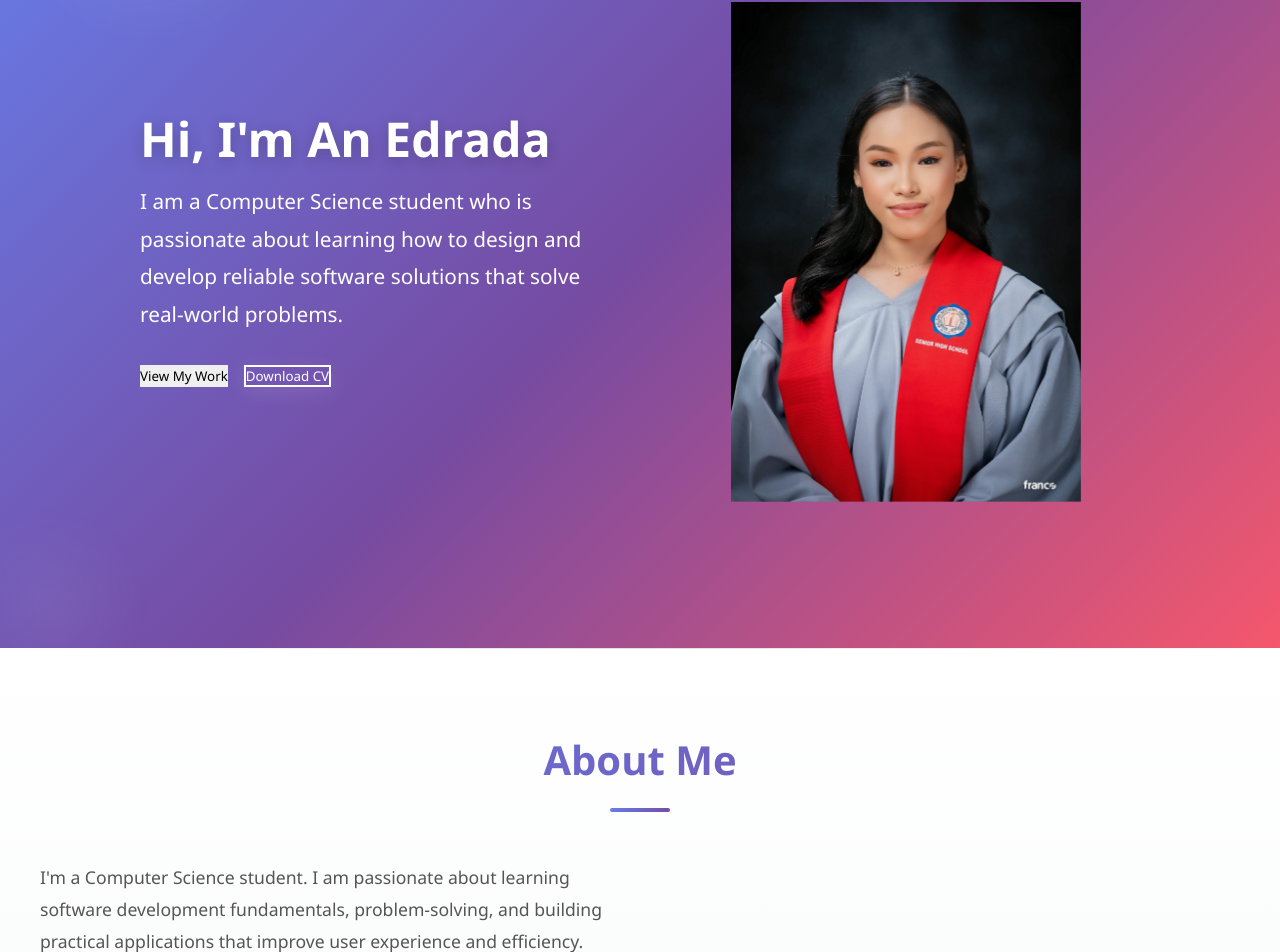
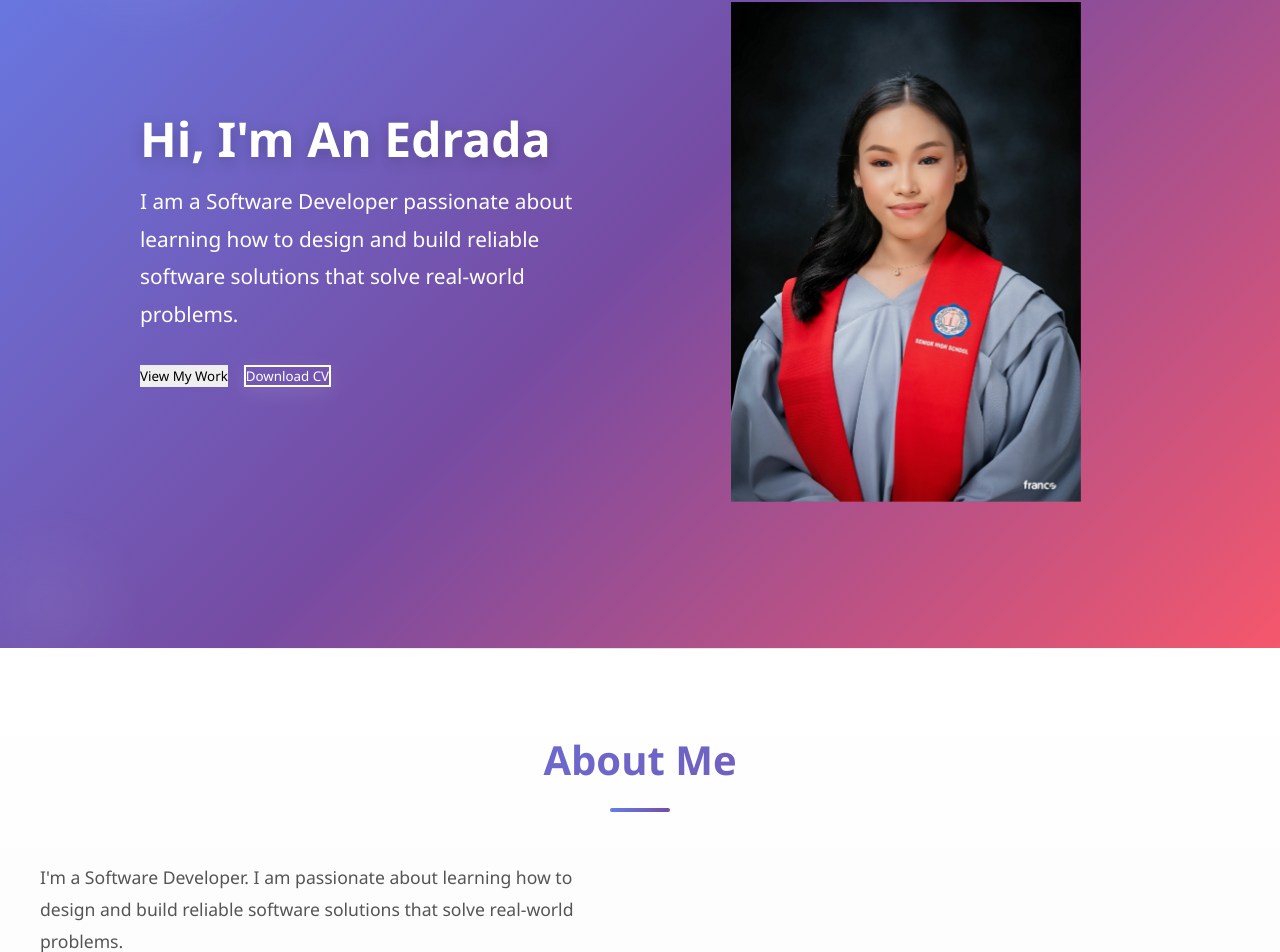
Before and after one commit to anedrada/EDRADA_FUTURE_PROOF, a React (Vite) app: page / in a window 1280 px wide. Shown: the part 222-1174 px from the top of the page. Built offline with nearby package versions, Linux system fonts and the light colour scheme.

Commit message:
Update portfolio to reflect Content Audit changes
- Changed role identity from Computer Science Student to Software Developer
- Updated hero statement and About section to match revised passion statement
- All components now reflect the updated Content Audit

```diff
--- a/src/components/About.jsx
+++ b/src/components/About.jsx
@@ -9,7 +9,7 @@ function About() {
         <div className="about-content">
           <div className="about-text">
             <p>
-              I'm a Computer Science student. I am passionate about learning software development fundamentals, problem-solving, and building practical applications that improve user experience and efficiency.
+              I'm a Software Developer. I am passionate about learning how to design and build reliable software solutions that solve real-world problems.
             </p>
             <p>
               I'm currently strengthening my skills in JavaScript, Data Structures & Algorithms, and version control with Git.
--- a/src/components/Hero.jsx
+++ b/src/components/Hero.jsx
@@ -11,7 +11,7 @@ function Hero() {
           </div>
           <div className="hero-content">
             <h1>Hi, I'm An Edrada</h1>
-            <p>I am a Computer Science student who is passionate about learning how to design and develop reliable software solutions that solve real-world problems.</p>
+            <p>I am a Software Developer passionate about learning how to design and build reliable software solutions that solve real-world problems.</p>
             <div className="hero-buttons">
               <button className="btn btn-primary">View My Work</button>
               <button className="btn btn-secondary">Download CV</button>
```
